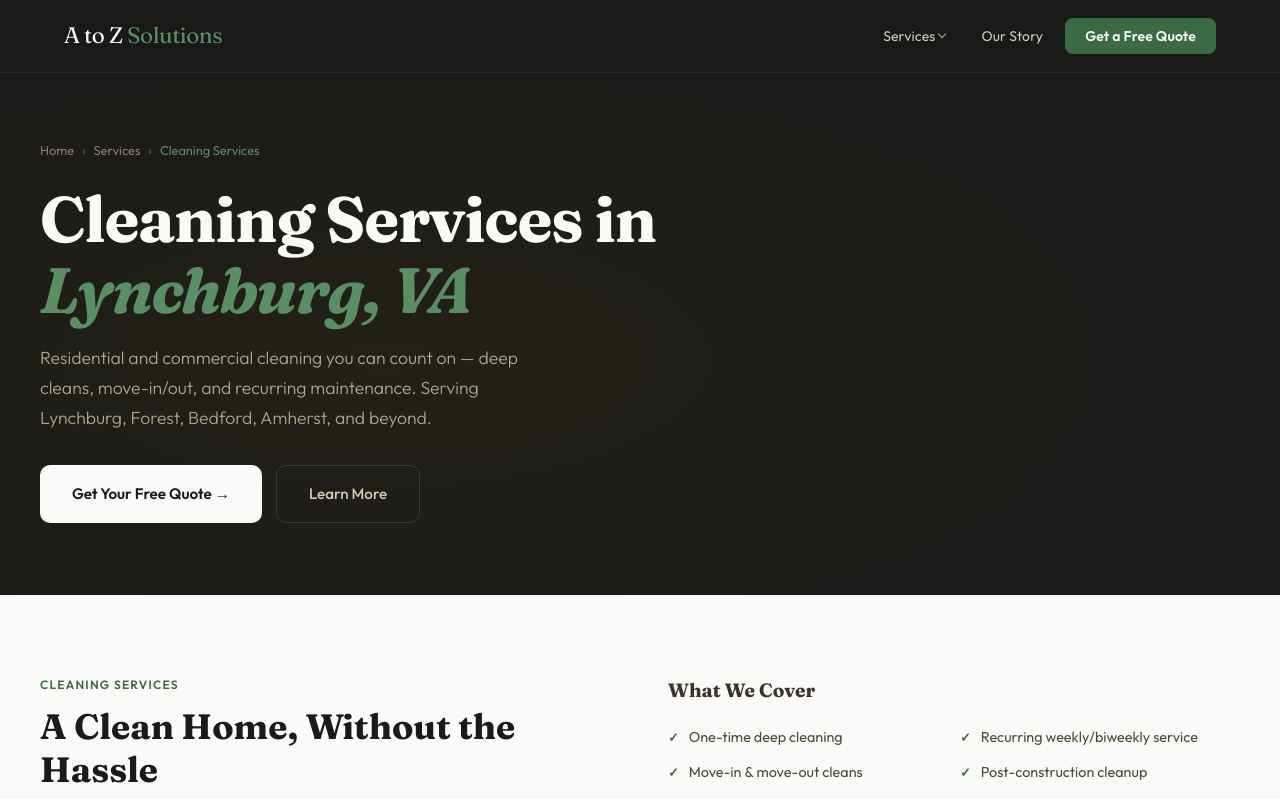
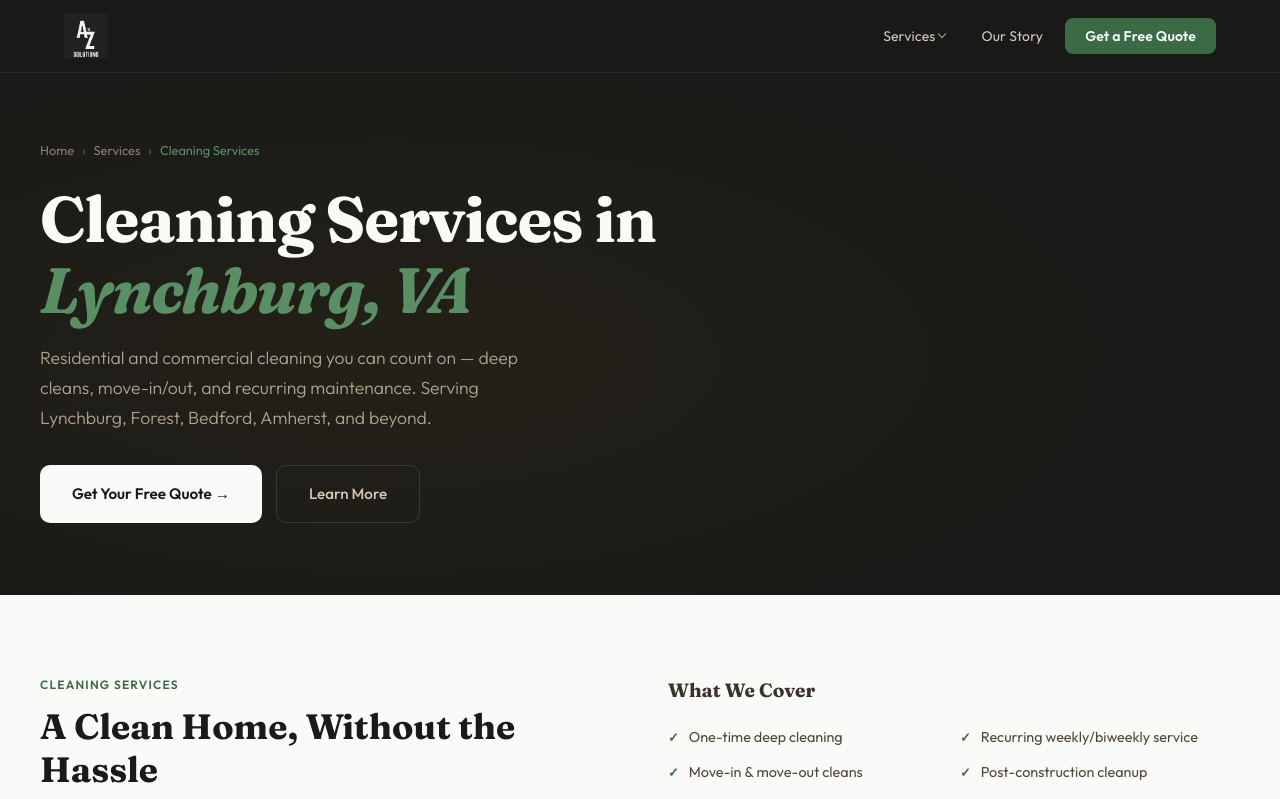
Before and after one commit to ashdean22/construction-company, a website built with Vite: page cleaning.html in a window 1280 px wide. Shown: the top 799 px of the page. Built offline with nearby package versions, Linux system fonts and the light colour scheme.

Commit message:
Updated general-construction.html

```diff
--- a/cleaning.html
+++ b/cleaning.html
@@ -81,8 +81,8 @@ body { font-family: var(--sans); background: var(--white); color: var(--stone-80
 nav { position: fixed; top: 0; left: 0; right: 0; z-index: 1000; background: rgba(26,26,24,0.97); backdrop-filter: blur(12px); border-bottom: 1px solid rgba(255,255,255,0.06); transition: all 0.3s ease; }
 nav.scrolled { box-shadow: 0 4px 30px rgba(0,0,0,0.3); }
 .nav-inner { max-width: 1200px; margin: 0 auto; padding: 0 24px; display: flex; align-items: center; justify-content: space-between; height: 72px; }
-.nav-logo { font-family: var(--serif); font-size: 1.4rem; color: var(--white); text-decoration: none; letter-spacing: -0.02em; }
-.nav-logo span { color: var(--green-light); }
+.nav-logo { display: flex; align-items: center; text-decoration: none; }
+.nav-logo img { height: 44px; width: auto; }
 .nav-links { display: flex; align-items: center; gap: 8px; list-style: none; }
 .nav-links a { color: var(--stone-300); text-decoration: none; font-size: 0.875rem; font-weight: 400; padding: 8px 14px; border-radius: 6px; transition: all 0.2s ease; letter-spacing: 0.01em; }
 .nav-links a:hover { color: var(--white); background: rgba(255,255,255,0.06); }
@@ -217,7 +217,8 @@ nav.scrolled { box-shadow: 0 4px 30px rgba(0,0,0,0.3); }
 footer { background: var(--stone-900); color: var(--stone-400); padding: 56px 24px 28px; }
 .footer-inner { max-width: 1200px; margin: 0 auto; }
 .footer-grid { display: grid; grid-template-columns: 2fr 1fr 1fr 1fr; gap: 40px; margin-bottom: 40px; }
-.footer-brand .nav-logo { font-size: 1.3rem; display: inline-block; margin-bottom: 12px; }
+.footer-brand .nav-logo { display: inline-flex; margin-bottom: 12px; }
+.footer-brand .nav-logo img { height: 36px; width: auto; }
 .footer-brand p { font-size: 0.85rem; line-height: 1.6; font-weight: 300; max-width: 280px; }
 .footer-col h4 { color: var(--white); font-size: 0.78rem; text-transform: uppercase; letter-spacing: 0.08em; font-weight: 600; margin-bottom: 14px; }
 .footer-col a { display: block; color: var(--stone-500); text-decoration: none; font-size: 0.85rem; padding: 3px 0; transition: color 0.2s ease; font-weight: 300; }
@@ -248,7 +249,7 @@ footer { background: var(--stone-900); color: var(--stone-400); padding: 56px 24
 
   <nav id="navbar">
     <div class="nav-inner">
-      <a href="index.html" class="nav-logo">A to Z <span>Solutions</span></a>
+      <a href="index.html" class="nav-logo"><img src="AtoZ_Logo2.png" alt="A to Z Solutions"></a>
       <ul class="nav-links" id="navLinks">
         <li class="dropdown">
           <a href="index.html#services" class="dropdown-toggle">Services</a>
@@ -434,7 +435,7 @@ footer { background: var(--stone-900); color: var(--stone-400); padding: 56px 24
     <div class="footer-inner">
       <div class="footer-grid">
         <div class="footer-brand">
-          <a href="index.html" class="nav-logo">A to Z <span>Solutions</span></a>
+          <a href="index.html" class="nav-logo"><img src="AtoZ_Logo2.png" alt="A to Z Solutions"></a>
           <p>Dependable home services for homeowners across Lynchburg, Virginia and surrounding communities.</p>
         </div>
         <div class="footer-col">
```
Also changed, not shown: flooring.html (+6 -5 lines), general-construction.html (+6 -5 lines), index.html (+6 -5 lines), landscaping.html (+6 -5 lines), roofing.html (+6 -5 lines), window-therapy.html (+6 -5 lines).
